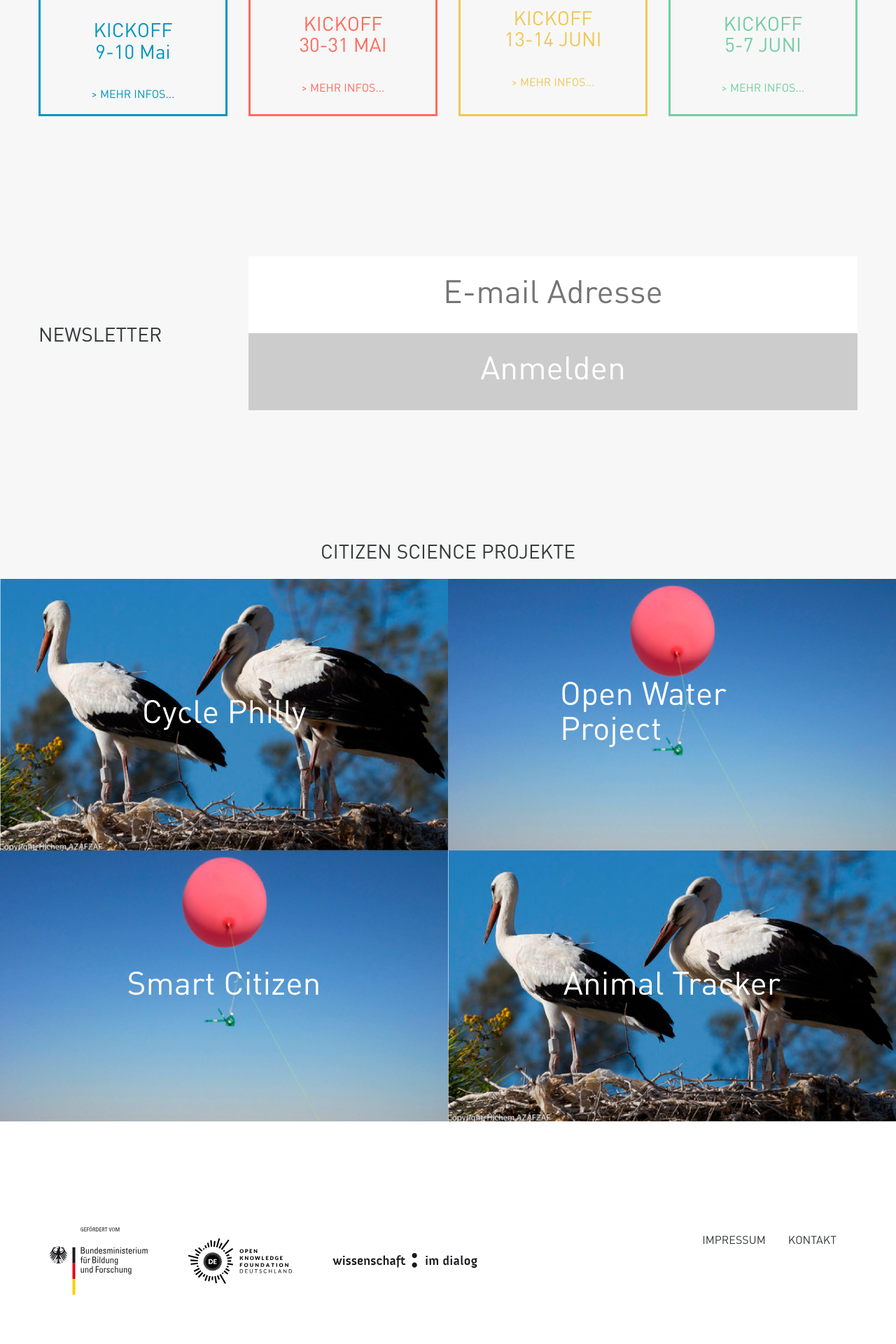
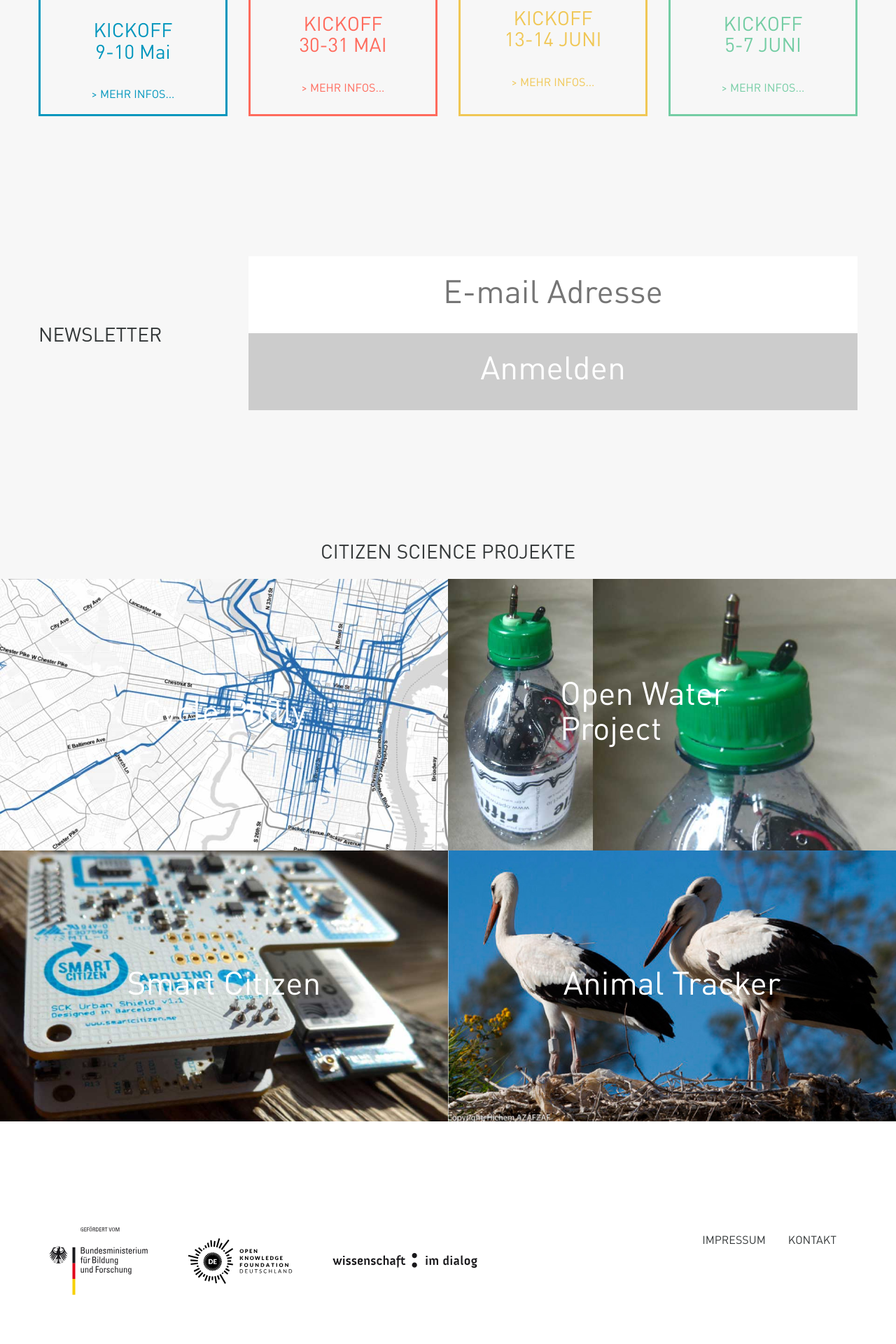
Before and after one commit to okfde/hackyourcity, a Jekyll site: the page built from index.html, in a window 1280 px wide. Shown: the part 1424-3344 px from the top of the page at 70% size. Built offline with Jekyll 4.4.1, drawn with Linux system fonts in a browser that asks for light colours; nearby versions of some CDN libraries.

Commit message:
Project Pics added

```diff
--- a/index.html
+++ b/index.html
@@ -163,7 +163,7 @@ title: Home
 
           <div class="col-md-6 col-project">
             <div class="thumbnail thumbnail-project">
-              <img class="img-responsive" src="/img/projects/project_dummy.jpg" alt="Störche">
+              <img class="img-responsive" src="/img/projects/philly.jpg" alt="Störche">
               <div class="overlay">
                 <div class="caption">
                   <h3 class="caption-title">Cycle Philly</h3>
@@ -176,7 +176,7 @@ title: Home
 
           <div class="col-md-6 col-project">
             <div class="thumbnail thumbnail-project">
-              <img class="img-responsive" src="/img/projects/mapknitting.jpg" alt="Luftballon">
+              <img class="img-responsive" src="/img/projects/openwater.jpg" alt="Luftballon">
               <div class="overlay">
                 <div class="caption">
                   <h3 class="caption-title">Open Water Project</h3>
@@ -189,7 +189,7 @@ title: Home
 
           <div class="col-md-6 col-project">
             <div class="thumbnail thumbnail-project">
-              <img class="img-responsive" src="/img/projects/mapknitting.jpg" alt="Luftballon">
+              <img class="img-responsive" src="/img/projects/citizenkit.jpg" alt="Luftballon">
               <div class="overlay">
                 <div class="caption">
                   <h3 class="caption-title">Smart Citizen</h3>
```
Also changed, not shown: img/projects/citizenkit.jpg (added), img/projects/openwater.jpg (added), img/projects/philly.jpg (added).
